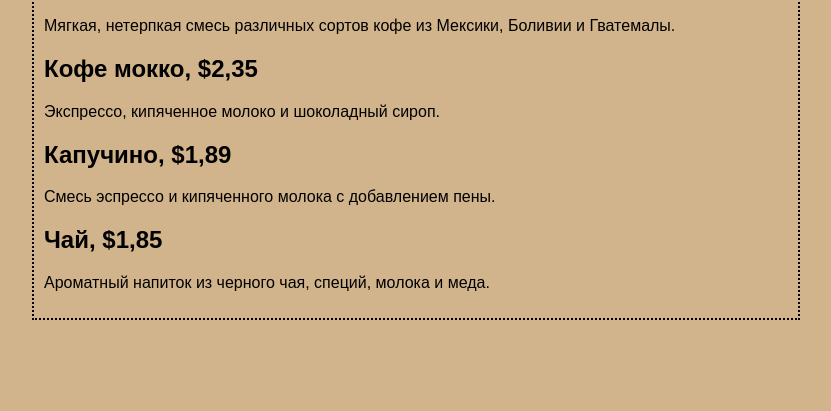
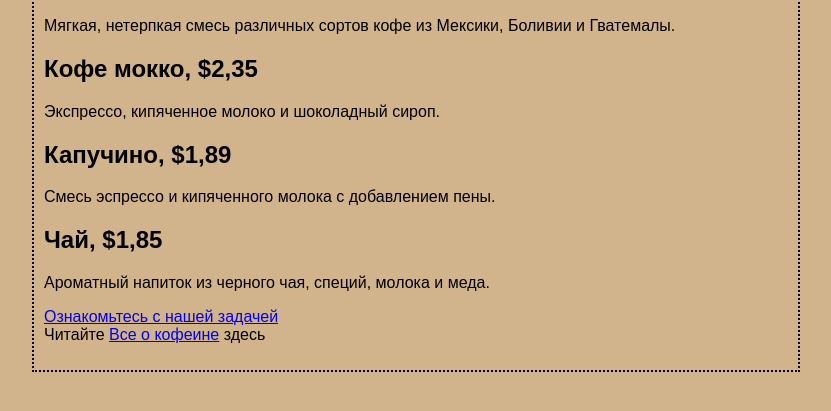
Before and after one commit to LA-94/la, a plain HTML site: page index.html in a window 1280 px wide. Shown: the part 335-746 px from the top of the page, without its empty margins (224-1055 px from the left). Drawn offline with Linux system fonts and the light colour scheme.

Commit message:
Add links about cofee

```diff
--- a/index.html
+++ b/index.html
@@ -37,5 +37,11 @@
 <p>
 	Ароматный напиток из черного чая, специй, молока и меда.
 </p>
+
+<p>
+	<a href="mission.html">Ознакомьтесь с нашей задачей</a>
+	<br>
+	Читайте <a href="https://wickedlysmart.com/buzz/">Все о кофеине</a> здесь
+</p>
 </body>
 </html>
```
